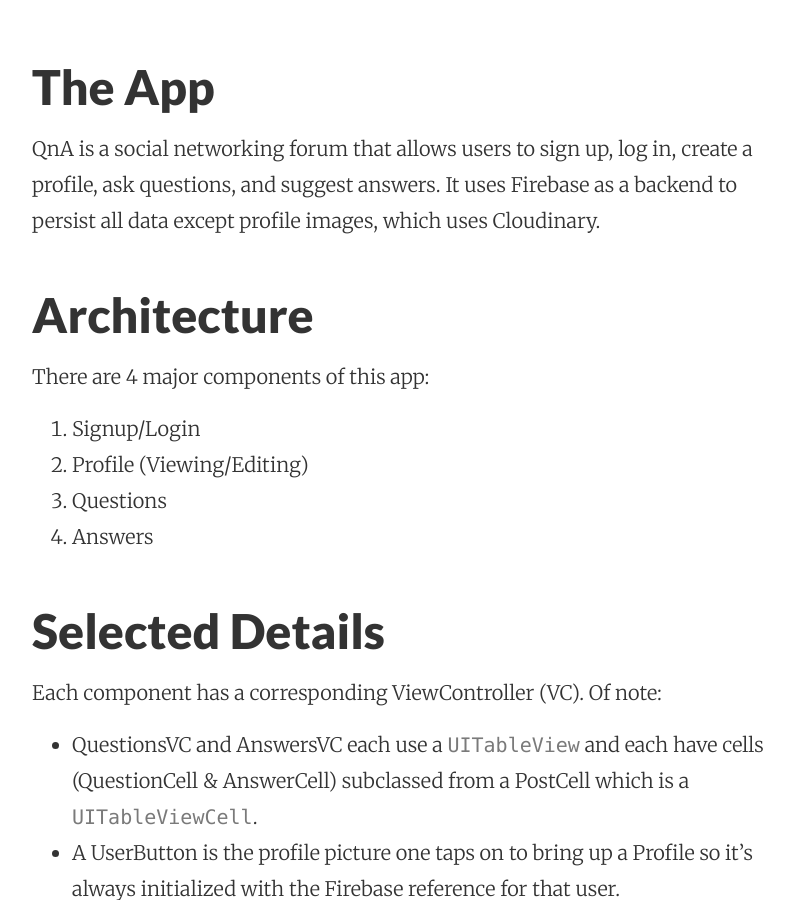
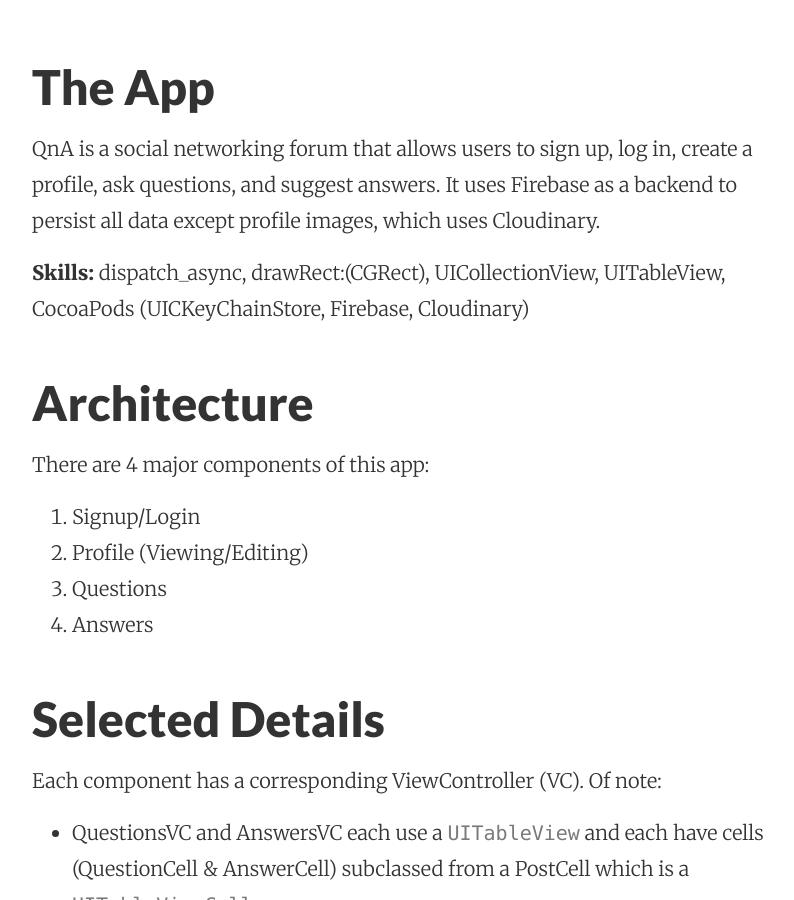
Before and after one commit to drjackl/drjackl.github.io, a Jekyll site: the page built from _posts/2016-05-16-qna.markdown, in a window 1280 px wide and 900 px high, scrolled down 852 px. Shown: the whole window, without its empty margins (224-1018 px from the left). Built offline with Jekyll 4.4.1, drawn with Linux system fonts in a browser that asks for light colours.

Commit message:
Post update: QnA

```diff
--- a/_posts/2016-05-16-qna.markdown
+++ b/_posts/2016-05-16-qna.markdown
@@ -7,6 +7,8 @@ layout: post
 
 ## The App
 QnA is a social networking forum that allows users to sign up, log in, create a profile, ask questions, and suggest answers. It uses Firebase as a backend to persist all data except profile images, which uses Cloudinary.
+
+**Skills:** dispatch_async, drawRect:(CGRect), UICollectionView, UITableView, CocoaPods (UICKeyChainStore, Firebase, Cloudinary)
 
 ## Architecture
 There are 4 major components of this app:
```
